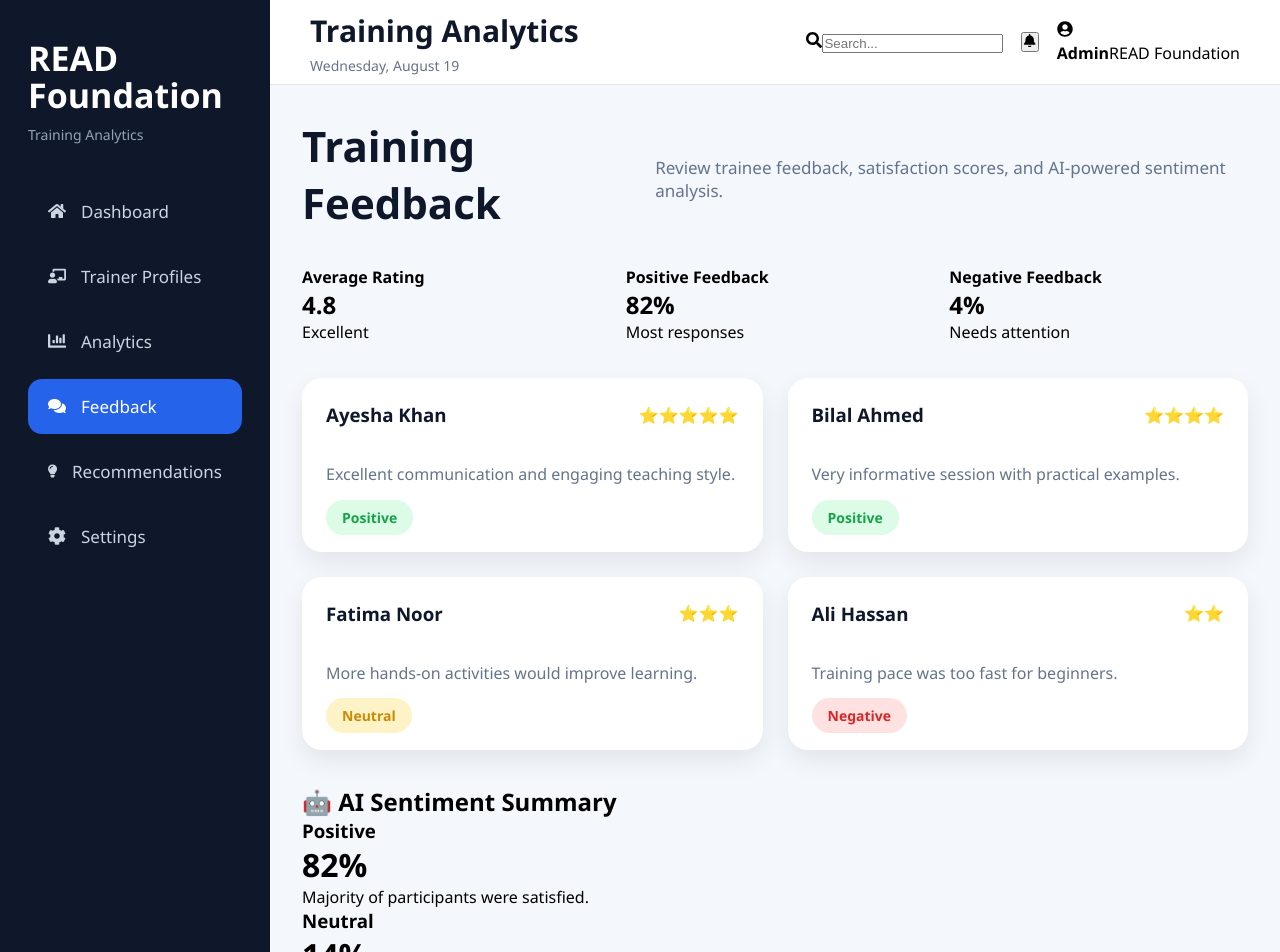
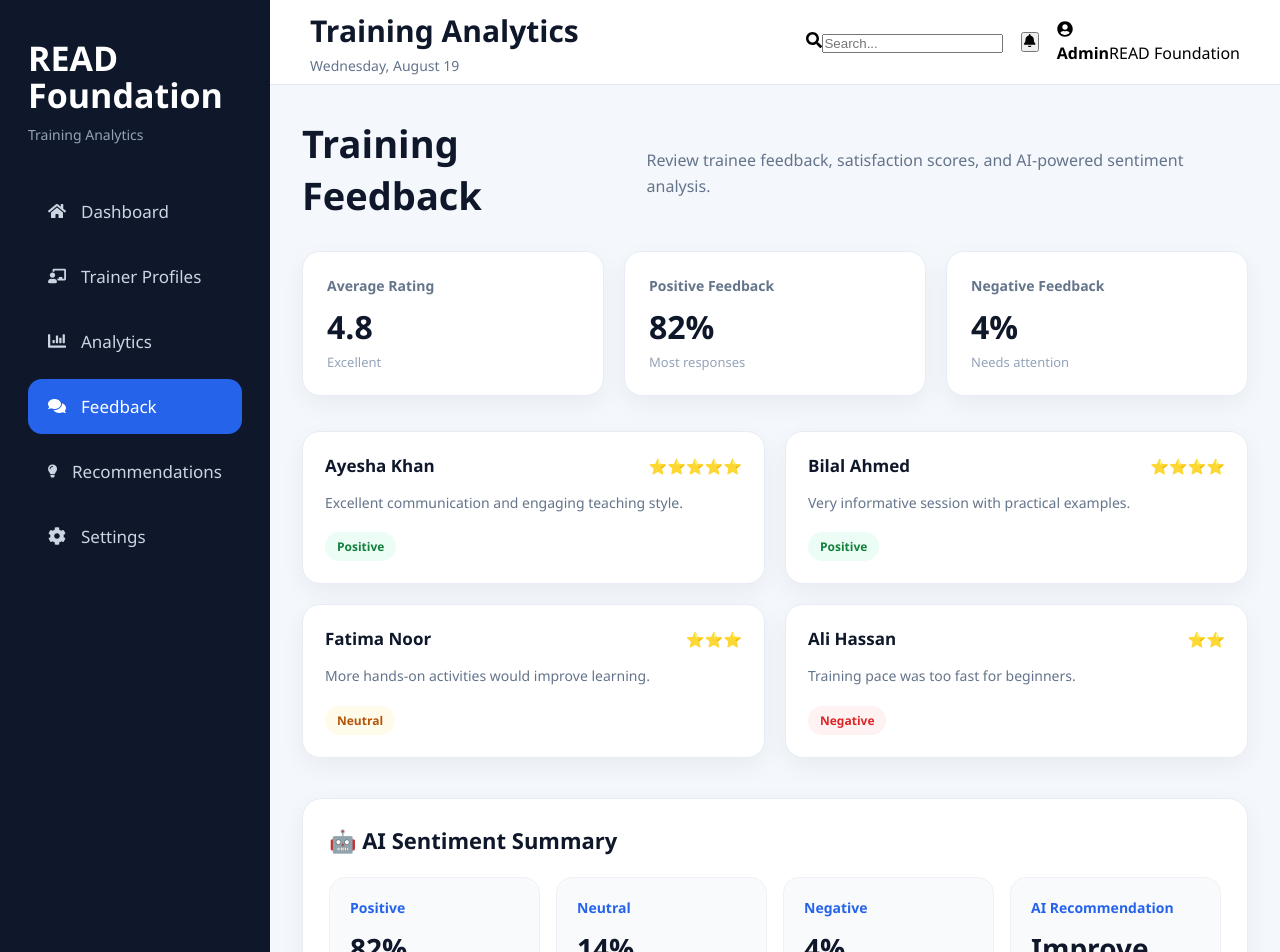
Before and after one commit to 231244-lgtm/AI-Training-Analytics-System, a React app: page /feedback in a window 1280 px wide. Shown: the top 952 px of the page. Built offline with nearby package versions, Linux system fonts and the light colour scheme; the HTML template or start-up script is replaced by a standard one.

Commit message:
Build feedback analytics and sentiment UI

```diff
--- a/src/styles/Feedback.css
+++ b/src/styles/Feedback.css
@@ -1,26 +1,264 @@
-.feedback-page{
-    padding:32px;
+/* =========================================================
+   FEEDBACK PAGE
+========================================================= */
+
+.feedback-page {
+  padding: 32px;
+  max-width: 1600px;
+  margin: 0 auto;
 }
 
-.feedback-header{
-    margin-bottom:35px;
+
+/* =========================================================
+   HEADER
+========================================================= */
+
+.feedback-header {
+  margin-bottom: 30px;
 }
 
-.feedback-header h1{
-    font-size:42px;
-    color:#0F172A;
+.feedback-header h1 {
+  margin: 0;
+  color: #0f172a;
+  font-size: 38px;
+  font-weight: 750;
 }
 
-.feedback-header p{
-    margin-top:10px;
-    color:#64748B;
-    font-size:17px;
+.feedback-header p {
+  margin-top: 10px;
+  color: #64748b;
+  font-size: 16px;
+  line-height: 1.6;
 }
 
-.feedback-list{
-    display:grid;
-    grid-template-columns:repeat(auto-fit,minmax(340px,1fr));
-    gap:25px;
-    margin-top:35px;
-    margin-bottom:35px;
+
+/* =========================================================
+   ANALYTICS CARDS
+========================================================= */
+
+.analytics-cards {
+  display: grid;
+  grid-template-columns: repeat(3, 1fr);
+  gap: 20px;
+  margin-bottom: 35px;
 }
+
+.analytics-card {
+  background: #ffffff;
+  border: 1px solid #e8edf5;
+  border-radius: 18px;
+  padding: 24px;
+  box-shadow: 0 8px 25px rgba(15, 23, 42, 0.05);
+  transition: 0.25s ease;
+}
+
+.analytics-card:hover {
+  transform: translateY(-3px);
+  box-shadow: 0 14px 32px rgba(15, 23, 42, 0.09);
+}
+
+.analytics-card h4 {
+  margin: 0;
+  color: #64748b;
+  font-size: 14px;
+  font-weight: 600;
+}
+
+.analytics-card h2 {
+  margin: 10px 0 5px;
+  color: #0f172a;
+  font-size: 32px;
+  font-weight: 750;
+}
+
+.analytics-card p {
+  margin: 0;
+  color: #94a3b8;
+  font-size: 13px;
+}
+
+
+/* =========================================================
+   FEEDBACK LIST
+========================================================= */
+
+.feedback-list {
+  display: grid;
+  grid-template-columns: repeat(2, 1fr);
+  gap: 20px;
+  margin-bottom: 40px;
+}
+
+
+/* =========================================================
+   FEEDBACK CARD
+========================================================= */
+
+.feedback-card {
+  background: #ffffff;
+  border: 1px solid #e8edf5;
+  border-radius: 18px;
+  padding: 22px;
+  box-shadow: 0 8px 25px rgba(15, 23, 42, 0.05);
+  transition: 0.25s ease;
+}
+
+.feedback-card:hover {
+  transform: translateY(-3px);
+  box-shadow: 0 14px 32px rgba(15, 23, 42, 0.09);
+}
+
+.feedback-card .feedback-header {
+  display: flex;
+  justify-content: space-between;
+  align-items: center;
+  margin-bottom: 15px;
+}
+
+.feedback-card .feedback-header h3 {
+  margin: 0;
+  color: #0f172a;
+  font-size: 17px;
+}
+
+.feedback-card .feedback-header span {
+  font-size: 15px;
+}
+
+.feedback-comment {
+  margin-bottom: 18px;
+  color: #64748b;
+  font-size: 14px;
+  line-height: 1.6;
+}
+
+
+/* =========================================================
+   SENTIMENT
+========================================================= */
+
+.sentiment {
+  display: inline-block;
+  padding: 6px 12px;
+  border-radius: 999px;
+  font-size: 12px;
+  font-weight: 700;
+}
+
+.sentiment.positive {
+  background: #ecfdf5;
+  color: #15803d;
+}
+
+.sentiment.neutral {
+  background: #fffbeb;
+  color: #b45309;
+}
+
+.sentiment.negative {
+  background: #fef2f2;
+  color: #dc2626;
+}
+
+
+/* =========================================================
+   AI SUMMARY
+========================================================= */
+
+.ai-summary {
+  margin-bottom: 40px;
+  padding: 26px;
+  background: #ffffff;
+  border: 1px solid #e8edf5;
+  border-radius: 20px;
+  box-shadow: 0 8px 25px rgba(15, 23, 42, 0.05);
+}
+
+.ai-summary > h2 {
+  margin: 0 0 22px;
+  color: #0f172a;
+  font-size: 22px;
+}
+
+
+/* =========================================================
+   SUMMARY GRID
+========================================================= */
+
+.summary-grid {
+  display: grid;
+  grid-template-columns: repeat(4, 1fr);
+  gap: 16px;
+}
+
+.summary-card {
+  padding: 20px;
+  border-radius: 16px;
+  background: #f8fafc;
+  border: 1px solid #eef2f7;
+}
+
+.summary-card h3 {
+  margin: 0;
+  color: #2563eb;
+  font-size: 14px;
+  font-weight: 750;
+}
+
+.summary-card h1 {
+  margin: 12px 0 8px;
+  color: #0f172a;
+  font-size: 28px;
+}
+
+.summary-card p {
+  margin: 0;
+  color: #64748b;
+  font-size: 13px;
+  line-height: 1.6;
+}
+
+
+/* =========================================================
+   RESPONSIVE
+========================================================= */
+
+@media (max-width: 1100px) {
+
+  .analytics-cards {
+    grid-template-columns: repeat(2, 1fr);
+  }
+
+  .summary-grid {
+    grid-template-columns: repeat(2, 1fr);
+  }
+
+}
+
+@media (max-width: 800px) {
+
+  .feedback-list {
+    grid-template-columns: 1fr;
+  }
+
+}
+
+@media (max-width: 650px) {
+
+  .feedback-page {
+    padding: 20px;
+  }
+
+  .analytics-cards {
+    grid-template-columns: 1fr;
+  }
+
+  .summary-grid {
+    grid-template-columns: 1fr;
+  }
+
+  .feedback-header h1 {
+    font-size: 30px;
+  }
+
+}
```
